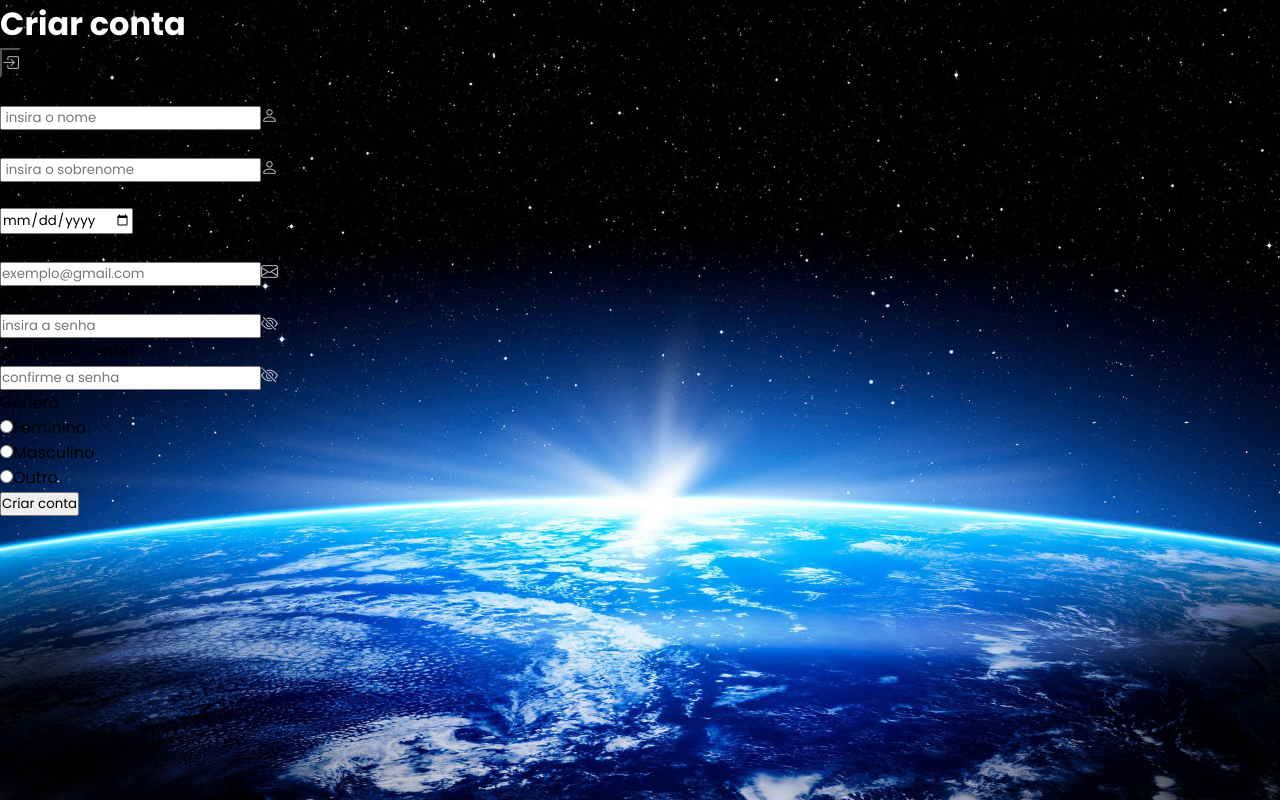
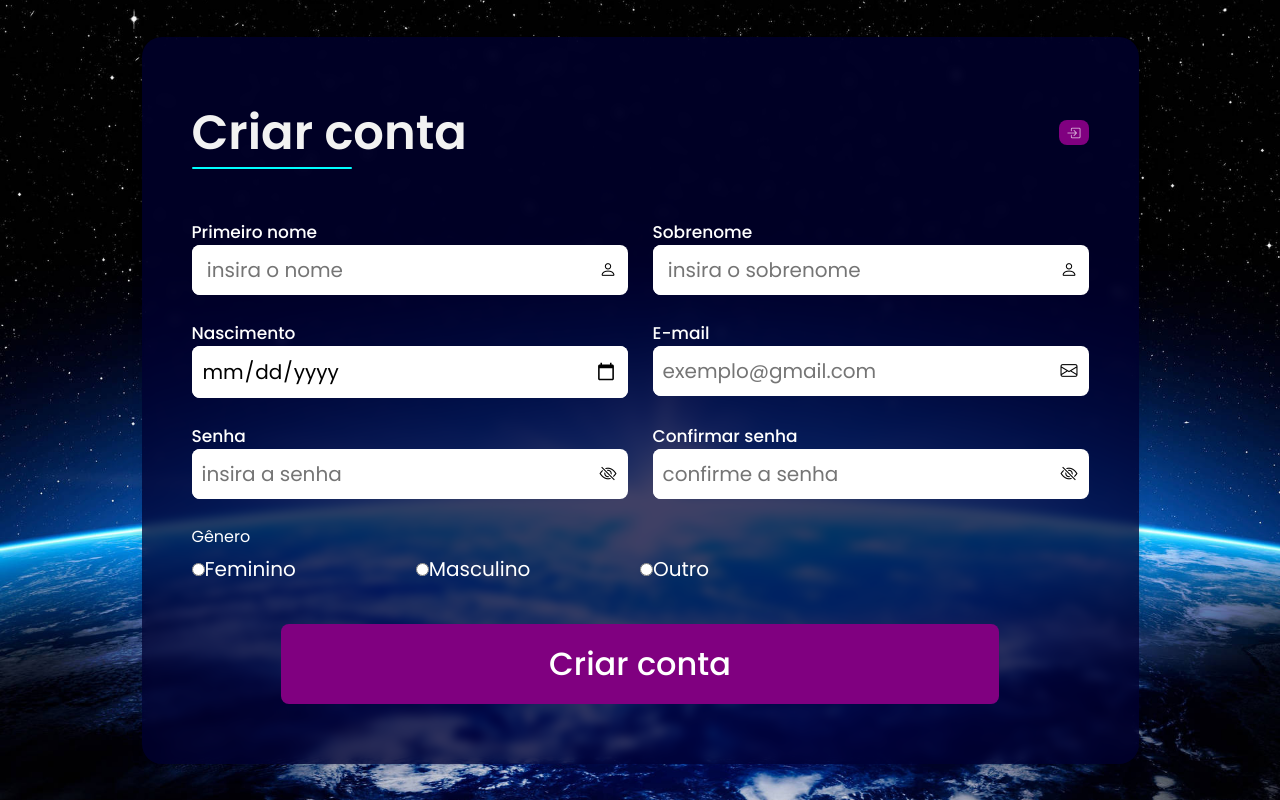
Before and after one commit to CaioSouza021/Signix, a React (Vite) app: page /Registro in a window 1280 px wide. Built offline with nearby package versions, Linux system fonts and the light colour scheme.

Commit message:
utilizando o scss em Criar conta

```diff
--- a/src/pages/registro/Registro.jsx
+++ b/src/pages/registro/Registro.jsx
@@ -113,8 +113,8 @@ export default function Registro() {
 
             <div className={S.radioContainer}>
               <label className={S.formLabel}>Gênero</label>
-
-              <div className={S.generInputs}>
+              <div className={S.teste1}>
+                <div className={S.genderInputs}>
                   <div className={S.radioBox}>
                     <input
                       type="radio"
@@ -129,7 +129,7 @@ export default function Registro() {
                   </div>
                 </div>
 
-              <div className={S.generInputs}>
+                <div className={S.genderInputs}>
                   <div className={S.radioBox}>
                     <input
                       type="radio"
@@ -144,7 +144,7 @@ export default function Registro() {
                   </div>
                 </div>
 
-              <div className={S.generInputs}>
+                <div className={S.genderInputs}>
                   <div className={S.radioBox}>
                     <input
                       type="radio"
@@ -160,6 +160,7 @@ export default function Registro() {
                 </div>
               </div>
             </div>
+          </div>
           <button type="submit" className={S.btnDefault}>
             Criar conta
           </button>
--- a/src/pages/registro/Registro.module.scss
+++ b/src/pages/registro/Registro.module.scss
@@ -1,16 +1,184 @@
+.btnSair {
+  height: 25px;
+  width: 30px;
+  border-radius: 8px;
+
+  display: flex;
+  align-items: center;
+  justify-content: center;
+  gap: 8px;
+
+  font-size: 15px;
+  font-weight: 500;
+
+  cursor: pointer;
+  border: none;
+  color: #fff;
+  background-color: purple;
+
+  transition: 0.2s ease;
+}
+.btnSair i {
+  font-size: 14px;
+  display: flex;
+  align-items: center;
+  justify-content: center;
+}
+
+.btnDefault {
+  height: 80px;
+  width: 80%;
+  border-radius: 8px;
+
+  display: flex;
+  align-items: center;
+  justify-content: center;
+  gap: 8px;
+
+  font-size: 2rem;
+  font-weight: 500;
+
+  cursor: pointer;
+  border: none;
+  color: #fff;
+  background-color: purple;
+
+  transition: 0.2s ease;
+}
+
+// efeito Hover nos botões
+
+.btnDefault:hover,
+.btnSair:hover {
+  background-color: #5c09d9;
+}
+
+// inicio da pag
 .BoxConteudo {
+  width: 100vw;
+  min-height: 100vh;
+
   background-image: url(../../assets/BGPrincipal.jpg);
   background-position: center;
   background-size: cover;
   background-repeat: no-repeat;
-  width: 100vw;
-  height: 100vh;
+
+  display: flex;
+  justify-content: center;
+  align-items: center;
 }
 
-h1 {
+main {
+  height: 100%;
+  gap: 50px;
+  padding: 60px 50px;
+  border-radius: 20px;
+
+  display: flex;
+  flex-direction: column;
+
+  backdrop-filter: blur(5px);
+  background-color: rgba(0, 0, 50, 0.75);
+  box-shadow: 0px 10px 15px -3px rgba(0, 0, 0, 0.1);
+}
+
+main .formHeader {
+  display: flex;
+  justify-content: space-between;
+  align-items: center;
+}
+
+.formHeader h1 {
+  font-size: 3rem;
+  font-weight: 600;
+  color: #f2f2f2;
+  position: relative;
+}
+
+h1::after {
+  content: "";
+  position: absolute;
+  width: 160px;
+  height: 2px;
+  border-radius: 30px;
+  background-color: aqua;
+  left: 0;
+  bottom: 0;
+}
+
+form {
+  display: flex;
+  justify-content: space-between;
+  flex-direction: column;
+  align-items: center;
+  gap: 20px;
+  width: 100%;
+  height: 100%;
+}
+
+form .inputContainer {
+  display: grid;
+  gap: 25px;
+}
+.inputContainer .inputBox .formLabel {
+  font-size: 17px;
+  color: #fff;
+  font-weight: 500;
+}
+
+.inputContainer .inputBox .inputField {
+  display: flex;
+  align-items: center;
+  background-color: #fff;
+  border-radius: 8px;
+}
+
+.inputBox .inputField i {
+  display: flex;
+  align-items: center;
+  width: 30px;
+  height: 20px;
+  color: #000;
+}
+
+.inputBox .inputField .formControl {
+  padding: 10px;
+  width: 100%;
+  border: none;
+  border-radius: 8px;
+  font-size: 20px;
+}
+
+.formControl:focus {
+  outline: none;
+}
+
+.inputBox .inputField:focus-within {
+  outline: 2px solid #6366f1;
+}
+// remove a cor de fundo quando é selecionado a opção salva de algum form
+input:-webkit-autofill {
+  -webkit-box-shadow: 0 0 0 1000px white inset !important;
+  color: #000;
+}
+
+.radioContainer {
+  grid-column: span 2;
+}
+.formLabel {
   color: #fff;
 }
-
-.formContainer .btnSair {
-  background-color: transparent;
+.teste1 {
+  color: #fff;
+  width: 100%;
+  display: flex;
+  align-items: center;
+  justify-content: start;
 }
+.radioContainer .genderInputs {
+  width: 25%;
+  display: flex;
+  margin-top: 5px;
+  margin-bottom: 20px;
+  font-size: 20px;
+}
```
Lines whose indentation alone changed are shown as unchanged.
